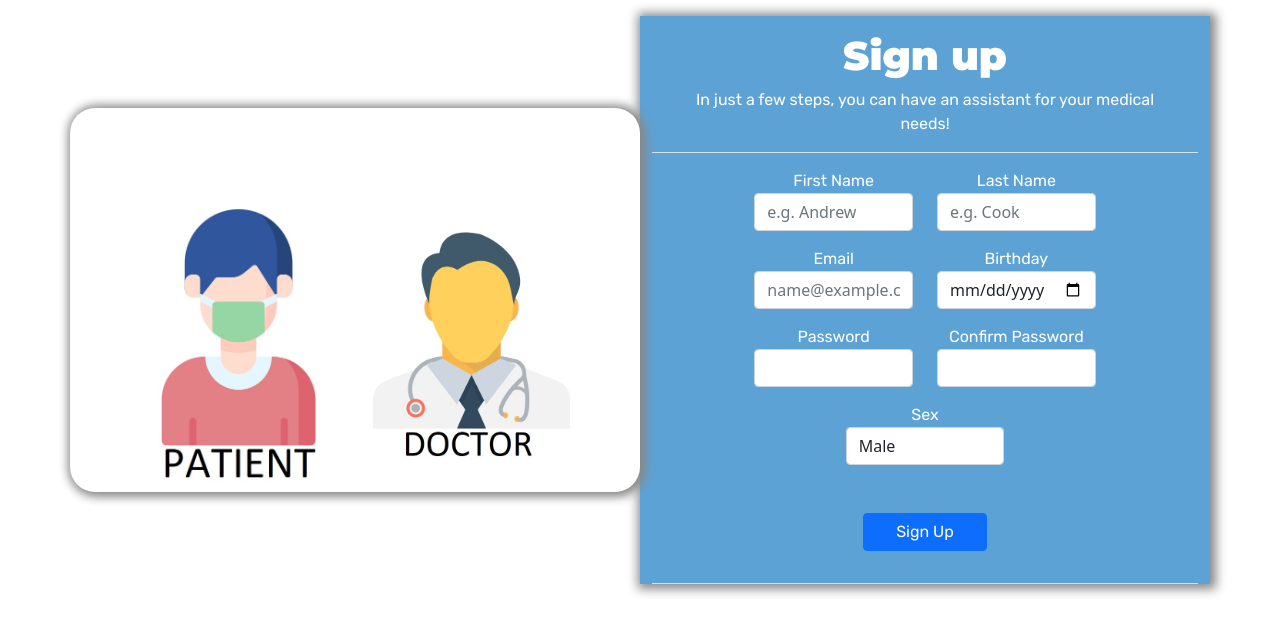
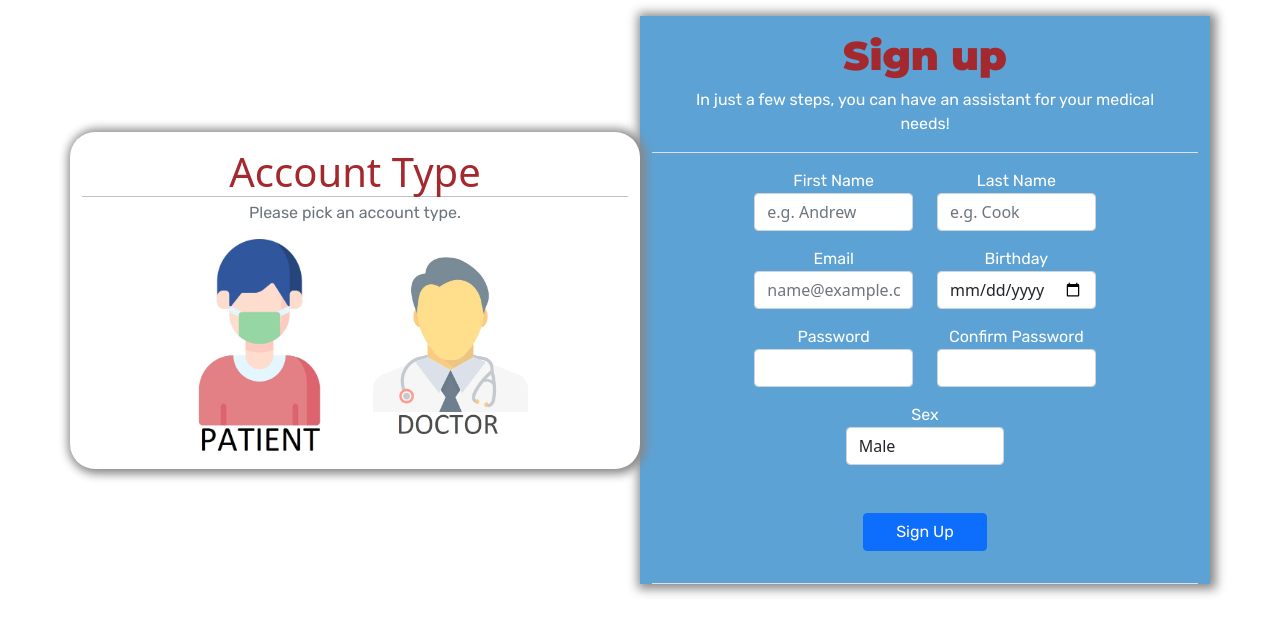
Before and after one commit to FreaQ03/Medicaide, a PHP site: page /register.php in a window 1280 px wide. Shown: the part 56-691 px from the top of the page. Run offline with PHP 8.4, Linux system fonts and the light colour scheme; tables that the repository leaves empty or names only in its code hold one stand-in row (values such as "Sample post"); some libraries are stand-ins or nearby versions.

Commit message:
registercss update

```diff
--- a/css/registercss.css
+++ b/css/registercss.css
@@ -106,6 +106,12 @@ html {
 .userchoice {
 	display: inline-block;
 	margin: 1rem !important;
+	background-color: white;
+    display: inline-block;
+
+}
+.userchoice img:hover {
+    opacity: 100%;
 }
 
 .content-center {
@@ -118,7 +124,7 @@ html {
 
 .signup-header {
 	font-family: 'Montserrat', sans-serif;
-	color: #FFFFFF;
+	color: #A4292E;
 }
 
 .signup-container {
@@ -130,6 +136,11 @@ html {
 	border-radius: 25px;
 	background-color: #FFFFFF !important;
 	box-shadow: 2px 1px 10px 4px #888888;
+
+}
+.signup-header1 {
+	border-bottom: 1px solid silver;
+	color: #A4292E;
 }
 
 .subheading {
@@ -138,8 +149,9 @@ html {
 }
 
 .img-choice {
-	height: 38%;
+	height: 30%;
 	width: auto;
+	opacity: 70%;
 }
 
 .registration {
@@ -161,7 +173,8 @@ label::before {
 */
 
 :checked+label img {
+	opacity: 100%;
   	transform: scale(1.2);
-  	transition: transform 500ms ;
+  	transition: transform 600ms ;
   	z-index: -1;
 }
--- a/register.php
+++ b/register.php
@@ -60,6 +60,8 @@
   </div>
 </nav>
 
+
+
 <div class="container">
   <div class="row h-75">
 
@@ -67,8 +69,8 @@
     <div class="col choice-container content-center align-self-center animate__animated animate__fadeInRight">
       <center>
       <div class="form-group" id="account-container">
-        <h1 class="signup-header mt-3 mb-1">Account Type</h1>
-        <p class="subheading" align="center">Please pick an account type.</p>
+        <h1 class="signup-header1 mt-3 mb-1">Account Type</h1>
+        <p class="subheading" style="color: #6c757d;" align="center">Please pick an account type.</p>
         <div class="userchoice">
           <input type="radio" id="check_patient" name="role" value="patient" checked>
           <label for="check_patient"><img src="img/patient-signup.jpg" class="img-choice mr-5 mb-3"></label>
```
